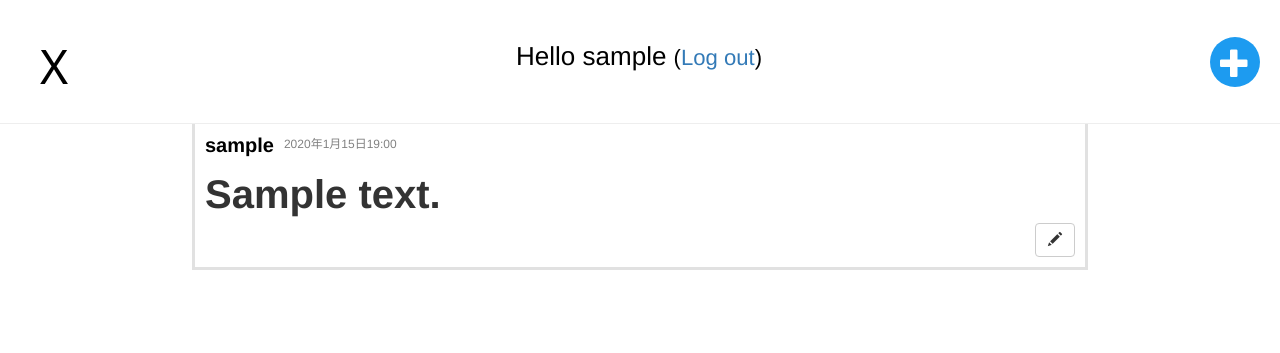
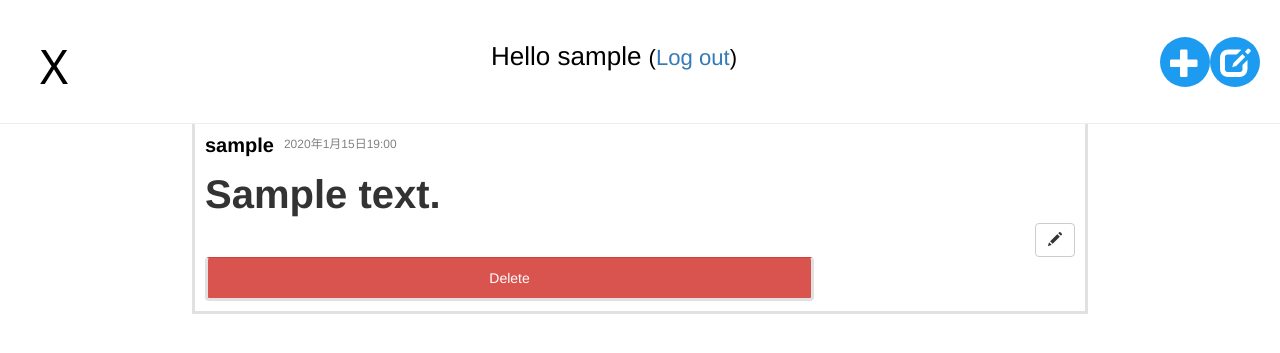
Before and after one commit to temperature89/BBS, a Django app: page /post/1/ in a window 1280 px wide. Shown: the top 353 px of the page. Run offline with Django 5.2, Linux system fonts and the light colour scheme; a user stored in the database is signed in; tables that the repository leaves empty hold one stand-in row (values such as "Sample post"); some libraries are stand-ins or nearby versions; some web fonts are replaced.

Commit message:
投稿のドラフト管理機能を追加し、投稿の公開および削除機能を実装

```diff
--- a/blog/templates/blog/base.html
+++ b/blog/templates/blog/base.html
@@ -26,8 +26,10 @@
         <h1 class="logo"><a href="/">X</a></h1>
         {% if user.is_authenticated %}
             <p class="top-menu">Hello {{ user.username }} <small>(<a href="{% url 'logout' %}">Log out</a>)</small></p>
-            <a href="{% url 'post_new' %}" class="top-menu"><span class="glyphicon glyphicon-plus"></span></a>
-            {# <a href="{% url 'post_draft_list' %}" class="top-menu"><span class="glyphicon glyphicon-edit"></span></a> #}
+            <div>
+                <a href="{% url 'post_draft_list' %}" class="top-menu"><span class="glyphicon glyphicon-edit"></span></a>
+                <a href="{% url 'post_new' %}" class="top-menu"><span class="glyphicon glyphicon-plus"></span></a>
+            </div>
         {% else %}
             <a href="{% url 'login' %}" class="top-menu"><span class="glyphicon glyphicon-lock"></span></a>
         {% endif %}
--- a/blog/templates/blog/post_detail.html
+++ b/blog/templates/blog/post_detail.html
@@ -8,6 +8,10 @@
                 <div class="date">
                     {{ post.published_date }}
                 </div>
+            {% else %}
+                <form method="POST" action="{% url 'post_publish' pk=post.pk %}" class="post-form">{% csrf_token %}
+                    <button type="submit" class="post btn btn-secondary" name="publish">Publish</button>
+                </form>
             {% endif %}
         </div>
         <p class="text detail_text">{{ post.text|linebreaksbr }}</p>
@@ -17,5 +21,10 @@
                 <a class="btn btn-default" href="{% url 'post_edit' pk=post.pk %}"><span class="glyphicon glyphicon-pencil"></span></a>
             {% endif %}
         </div>
+        <form method="POST" action="{% url 'post_remove' pk=post.pk %}" class="post-form">{% csrf_token %}
+            <button type="submit" class="post btn btn-danger" name="delete">
+            Delete
+            </button>
+        </form>
     </div>
 {% endblock %}
--- a/blog/urls.py
+++ b/blog/urls.py
@@ -6,4 +6,7 @@ urlpatterns = [
     path('post/<int:pk>/', views.post_detail, name='post_detail'),
     path('post/new/', views.post_new, name='post_new'),
     path('post/<int:pk>/edit/', views.post_edit, name='post_edit'),
+    path('drafts/', views.post_draft_list, name='post_draft_list'),
+    path('post/<int:pk>/publish/', views.post_publish, name='post_publish'),
+    path('post/<int:pk>/remove/', views.post_remove, name='post_remove'),
 ]
--- a/blog/views.py
+++ b/blog/views.py
@@ -23,7 +23,7 @@ def post_new(request):
         if form.is_valid():
             post = form.save(commit=False)
             post.author = request.user
-            post.published_date = timezone.now()
+            post.published_date = timezone.now()  # この行を追加
             post.save()
             return redirect('post_detail', pk=post.pk)
     else:
@@ -38,9 +38,26 @@ def post_edit(request, pk):
         if form.is_valid():
             post = form.save(commit=False)
             post.author = request.user
-            post.published_date = timezone.now()
             post.save()
             return redirect('post_detail', pk=post.pk)
     else:
         form = PostForm(instance=post)
     return render(request, 'blog/post_edit.html', {'form': form})
+
+@login_required
+def post_draft_list(request):
+    posts = Post.objects.filter(published_date__isnull=True).order_by('created_date')
+    return render(request, 'blog/post_draft_list.html', {'posts': posts})
+
+@login_required
+def post_publish(request, pk):
+    post = get_object_or_404(Post, pk=pk)
+    if request.method=='POST':
+        post.publish()
+    return redirect('post_detail', pk=pk)
+
+def post_remove(request, pk):
+    post = get_object_or_404(Post, pk=pk)
+    if request.method=='POST':
+        post.delete()
+    return redirect('post_list')
```
Also changed, not shown: blog/templates/blog/post_draft_list.html (added, +11 -0 lines).
